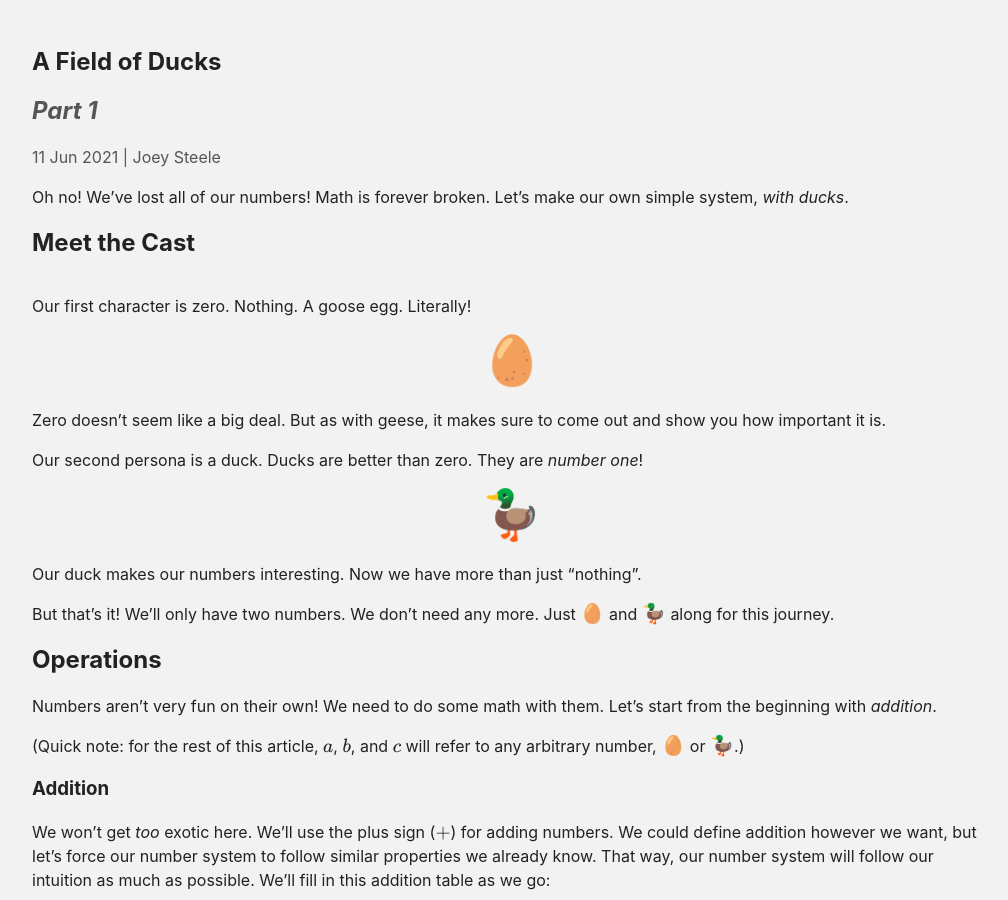
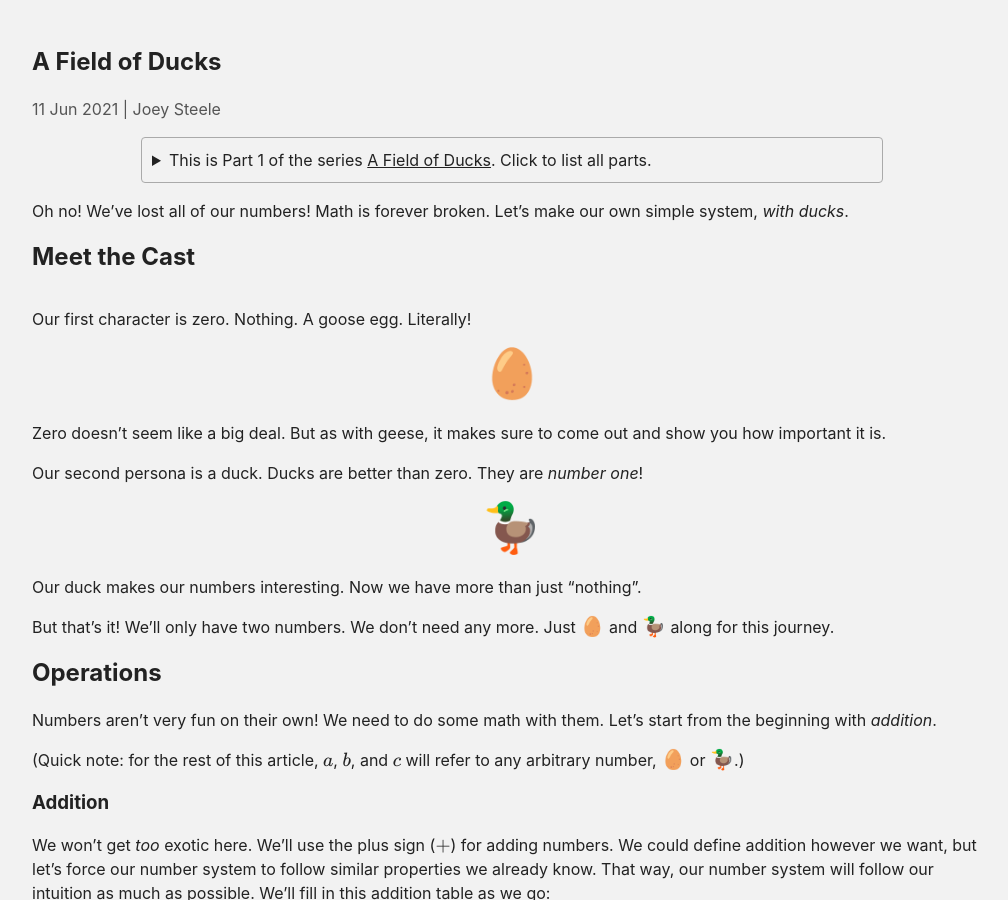
Before and after one commit to joeysteele2001/joeysteele2001.github.io, a Jekyll site: the page built from _posts/2021-06-11-field-of-ducks-1.md, in a window 1280 px wide and 900 px high. Shown: the whole window, without its empty margins (128-1136 px from the left). Built offline with Jekyll 4.4.1, drawn with Linux system fonts in a browser that asks for light colours; nearby versions of some CDN libraries.

Commit message:
Apply Field of Ducks series to first post

```diff
--- a/_posts/2021-06-11-field-of-ducks-1.md
+++ b/_posts/2021-06-11-field-of-ducks-1.md
@@ -1,6 +1,7 @@
 ---
 title: A Field of Ducks
-subtitle: Part 1
+series-id: field-of-ducks
+series-index: 1
 author: Joey Steele
 date: June 11, 2021
 math: true
```
Also changed, not shown: _series/field-of-ducks.md (added, +6 -0 lines).
